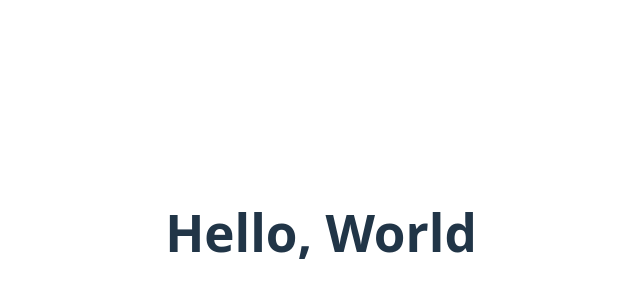
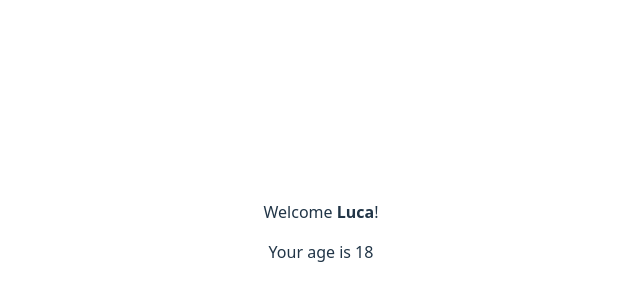
Before and after one commit to Gianki98/eserciziReact, a React (Vite) app in the folder primo-progetto/: page / in a window 1280 px wide. Shown: the part 168-468 px from the top of the page, without its empty margins (319-959 px from the left). Built offline with nearby package versions, Linux system fonts and the light colour scheme.

Commit message:
Fatto esercizio props ma non impostato di default un nome

```diff
--- a/primo-progetto/src/App.jsx
+++ b/primo-progetto/src/App.jsx
@@ -1,10 +1,11 @@
 import "./App.css";
-import Saluto from "./components/saluto.jsx";
+import Welcome from "./components/Welcome.jsx";
+import Age from "./components/Age.jsx";
 
 function App() {
   return (
     <>
-      <Saluto />
+      <Welcome name="Luca" age={18} />
     </>
   );
 }
--- /dev/null
+++ b/primo-progetto/src/components/Age.jsx
@@ -0,0 +1,9 @@
+function Age(props) {
+  return (
+    <>
+      <p>Your age is {props.age}</p>
+    </>
+  );
+}
+
+export default Age;
--- /dev/null
+++ b/primo-progetto/src/components/Welcome.jsx
@@ -0,0 +1,14 @@
+import Age from "./Age";
+
+function Welcome(props) {
+  return (
+    <>
+      <p>
+        Welcome <strong>{props.name}</strong>!
+      </p>
+      <Age age={props.age} />
+    </>
+  );
+}
+
+export default Welcome;
--- a/primo-progetto/src/components/saluto.jsx
+++ /dev/null
@@ -1,9 +0,0 @@
-function Saluto() {
-  return (
-    <>
-      <h1>Hello, World</h1>
-    </>
-  );
-}
-
-export default Saluto;
```
